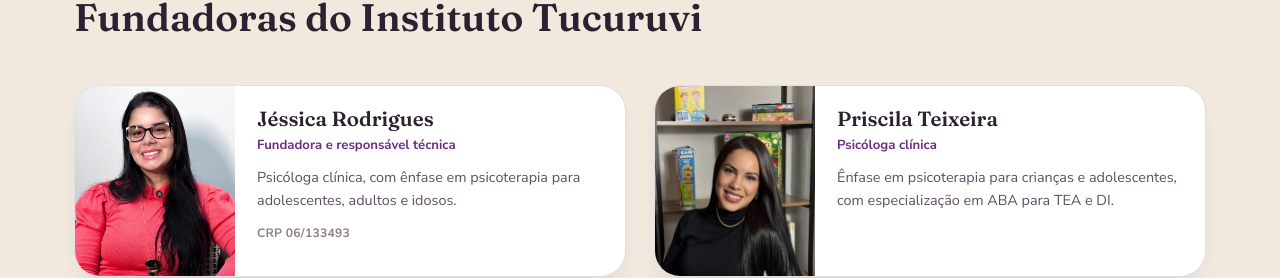
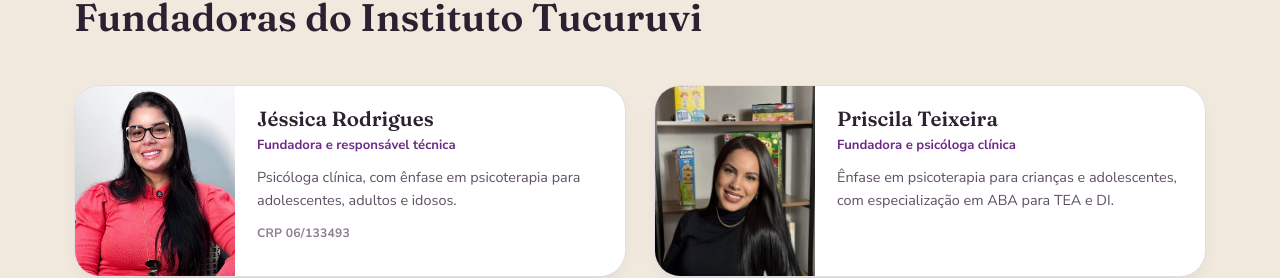
Before and after one commit to Victorpiresalves/psicologia-tucuruvi, a plain HTML site: page index.html in a window 1280 px wide. Shown: the part 3074-3352 px from the top of the page. Drawn offline with Linux system fonts and the light colour scheme.

Commit message:
Priscila: adiciona Fundadora ao cargo na dobra de fundadoras

```diff
--- a/index.html
+++ b/index.html
@@ -559,7 +559,7 @@
           <img class="founder-photo" src="assets/priscila-infantil.jpg" alt="Priscila Teixeira">
           <div class="founder-body">
             <h3>Priscila Teixeira</h3>
-            <span class="founder-role">Psicóloga clínica</span>
+            <span class="founder-role">Fundadora e psicóloga clínica</span>
             <p class="bio">Ênfase em psicoterapia para crianças e adolescentes, com especialização em ABA para TEA e DI.</p>
           </div>
         </div>
```
